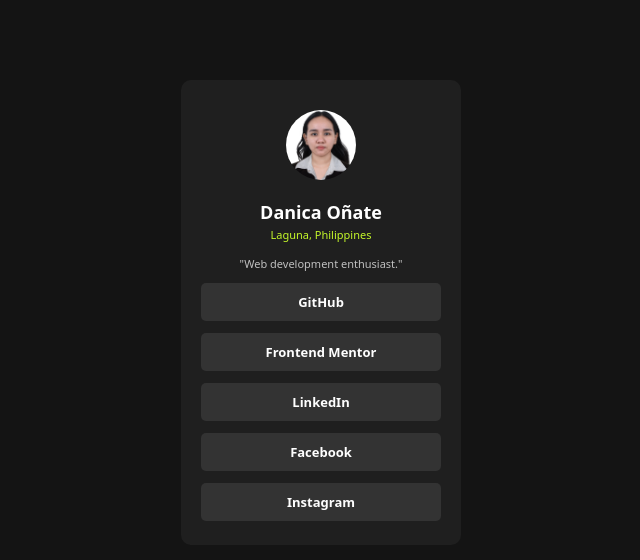
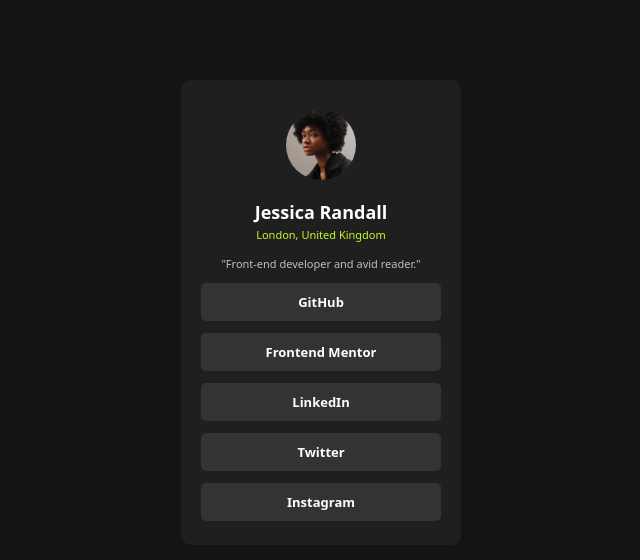
Before and after one commit to Danoh0530/Profile-Links-Frontend-Mentor, a plain HTML site: page index.html in a window 1280 px wide. Shown: the whole page, without its empty margins (319-959 px from the left). Drawn offline with Linux system fonts and the light colour scheme.

Commit message:
Update index.html

```diff
--- a/index.html
+++ b/index.html
@@ -9,14 +9,14 @@
 </head>
 <body>
     <div class="profile">
-        <img src="images/photo.jpg" alt="Profile Photo">
-        <p class="name">Danica Oñate</p>
-        <p class="location">Laguna, Philippines</p>
-        <p class="bio">"Web development enthusiast."</p>
+        <img src="images/avatar-jessica.jpeg" alt="Profile Photo">
+        <p class="name">Jessica Randall</p>
+        <p class="location">London, United Kingdom</p>
+        <p class="bio">"Front-end developer and avid reader."</p>
         <a href="#" class="links">GitHub</a>
         <a href="#" class="links">Frontend Mentor</a>
         <a href="#" class="links">LinkedIn</a>
-        <a href="#" class="links">Facebook</a>
+        <a href="#" class="links">Twitter</a>
         <a href="#" class="links">Instagram</a>
     </div>
 </body>
```
